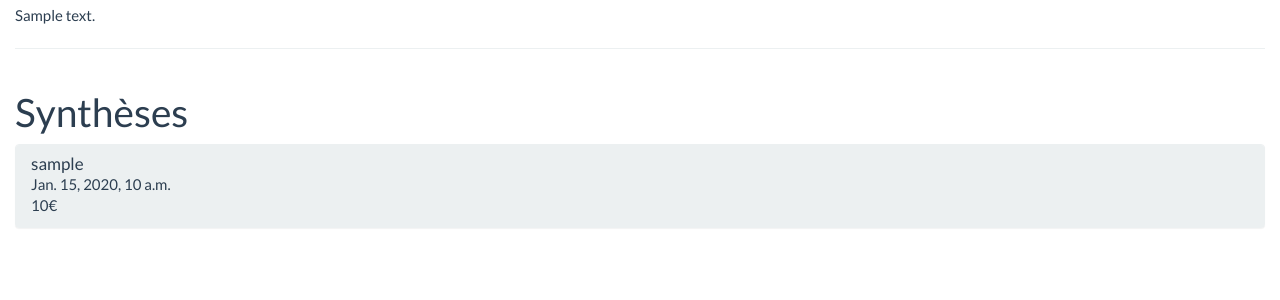
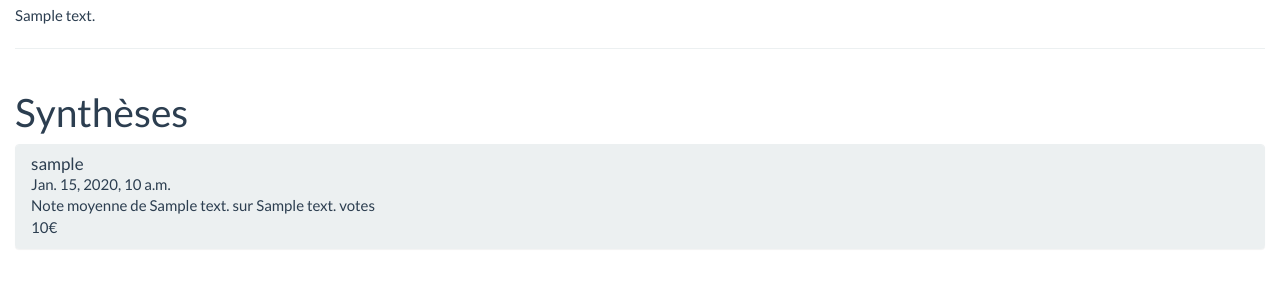
Before and after one commit to franck-roland/kooblit, a Django app: template templates/details.html in a window 1280 px wide. Shown: the part 350-650 px from the top of the page. Run offline with Django 3.2, Linux system fonts and the light colour scheme; the template is opened without the code that fills it: most values are stand-ins (such as "Sample title", 1, 10 or a date in 2020); grey boxes marked "Sample" are stand-in pictures; parts of the project's set-up code (start-up, migrations or seed data) failed here and were passed over; some libraries are stand-ins or nearby versions.

Commit message:
Ajout du nombre de vote

```diff
--- a/templates/details.html
+++ b/templates/details.html
@@ -100,29 +100,30 @@
            	{{s.date}}
             <div class="starRating">
               {% if s.note_moyenne < 0.5 %}
-              <span class="aag_hdrStars fbr-stars-00">
+              <span class="aag_hdrStars fbr-stars-00" title="Note moyenne de {{s.note_moyenne}}" >
               {% elif s.note_moyenne < 1 %}
-              <span class="aag_hdrStars fbr-stars-05">
+              <span class="aag_hdrStars fbr-stars-05" title="Note moyenne de {{s.note_moyenne}}" >
               {% elif s.note_moyenne < 1.5 %}
-              <span class="aag_hdrStars fbr-stars-10">
+              <span class="aag_hdrStars fbr-stars-10" title="Note moyenne de {{s.note_moyenne}}" >
               {% elif s.note_moyenne < 2 %}
-              <span class="aag_hdrStars fbr-stars-15">
+              <span class="aag_hdrStars fbr-stars-15" title="Note moyenne de {{s.note_moyenne}}" >
               {% elif s.note_moyenne < 2.5 %}
-              <span class="aag_hdrStars fbr-stars-20">
+              <span class="aag_hdrStars fbr-stars-20" title="Note moyenne de {{s.note_moyenne}}" >
               {% elif s.note_moyenne < 3 %}
-              <span class="aag_hdrStars fbr-stars-25">
+              <span class="aag_hdrStars fbr-stars-25" title="Note moyenne de {{s.note_moyenne}}" >
               {% elif s.note_moyenne < 3.5 %}
-              <span class="aag_hdrStars fbr-stars-30">
+              <span class="aag_hdrStars fbr-stars-30" title="Note moyenne de {{s.note_moyenne}}" >
               {% elif s.note_moyenne < 4 %}
-              <span class="aag_hdrStars fbr-stars-35">
+              <span class="aag_hdrStars fbr-stars-35" title="Note moyenne de {{s.note_moyenne}}" >
               {% elif s.note_moyenne < 4.5 %}
-              <span class="aag_hdrStars fbr-stars-40">
+              <span class="aag_hdrStars fbr-stars-40" title="Note moyenne de {{s.note_moyenne}}" >
               {% elif s.note_moyenne < 5 %}
-              <span class="aag_hdrStars fbr-stars-45">
+              <span class="aag_hdrStars fbr-stars-45" title="Note moyenne de {{s.note_moyenne}}" >
               {% endif %}
            	  <!-- {{s.note_moyenne}} -->
               </span>
             </div>
+            Note moyenne de {{s.note_moyenne}} sur {{s.nbre_notes}} votes <br>
     		    {{s.prix}}€
 
     </div>
```
